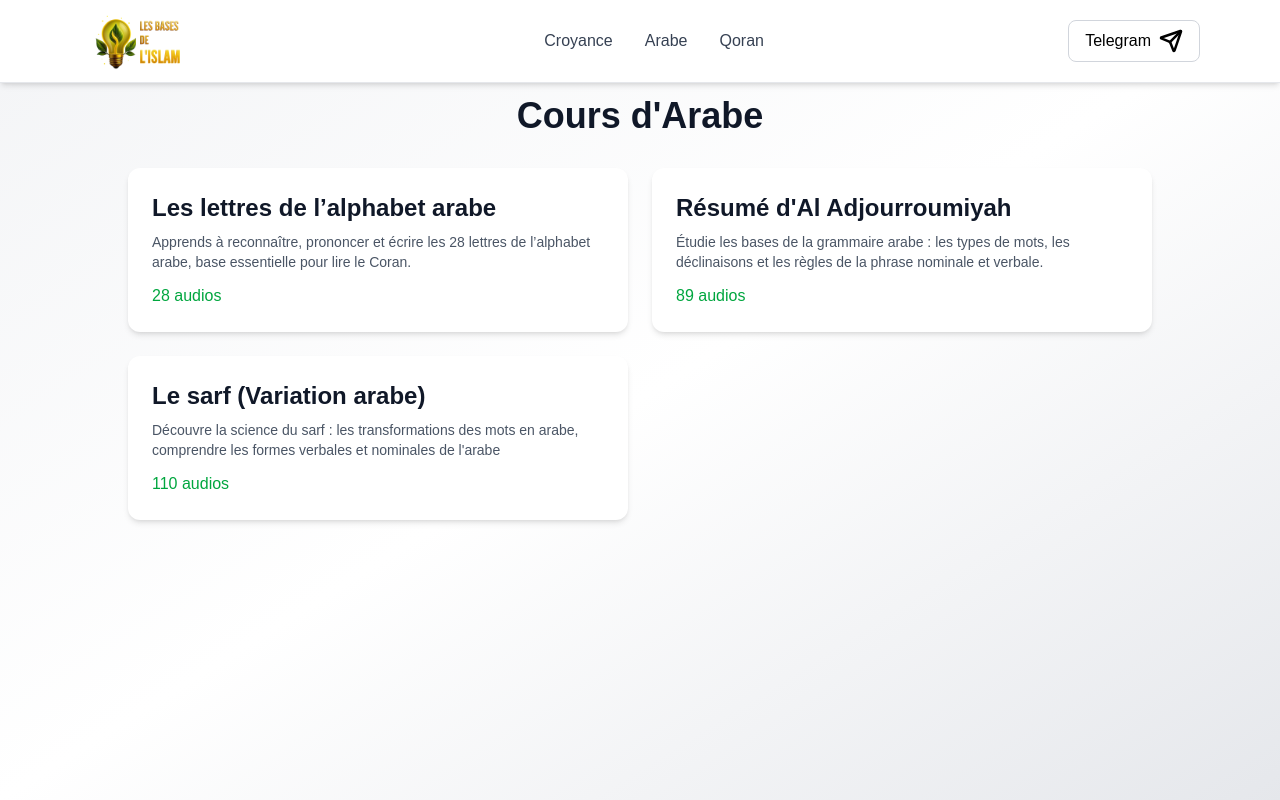
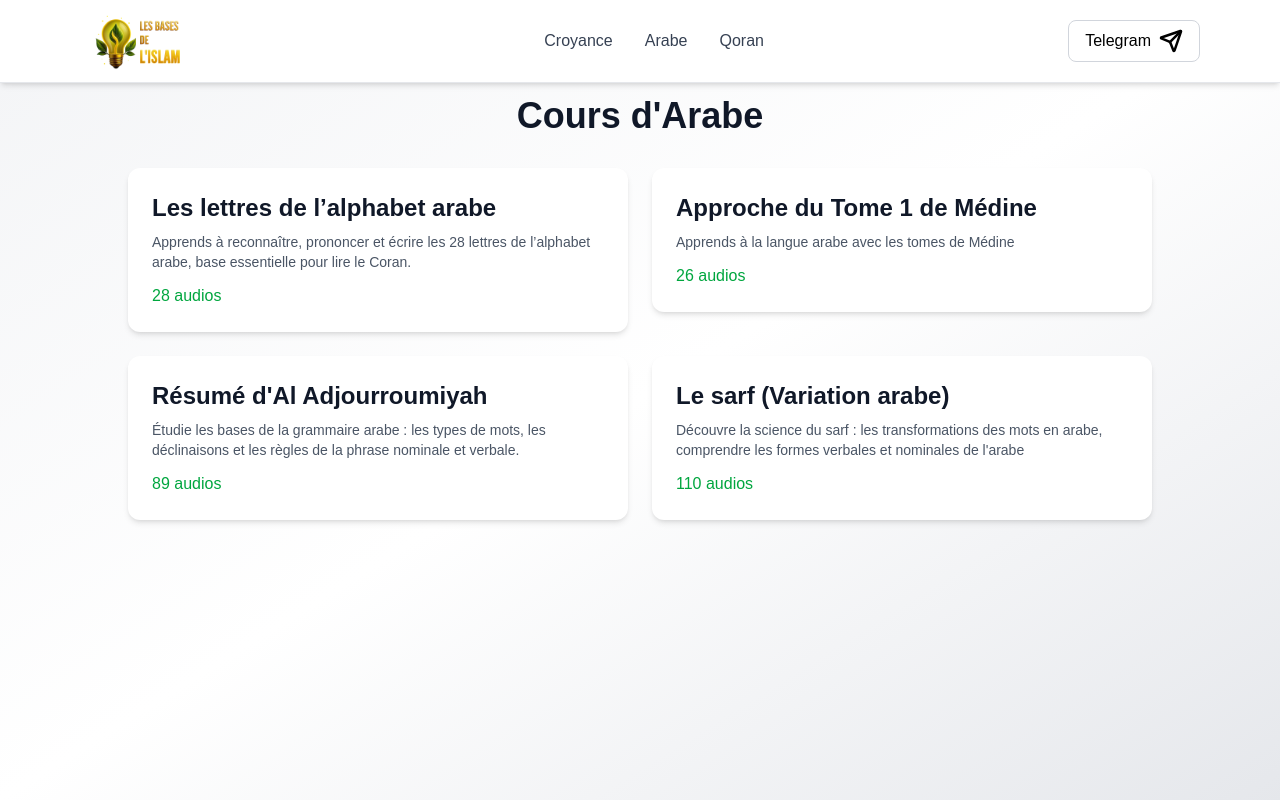
Before and after one commit to Abdelhadi-coder/Les_Bases_De_Islam, a React (Vite) app: page /arabe in a window 1280 px wide. Built offline with nearby package versions, Linux system fonts and the light colour scheme; a web font is replaced by a local one.

Commit message:
ADD : add course

```diff
--- a/src/constants/arabeCourses.js
+++ b/src/constants/arabeCourses.js
@@ -143,6 +143,144 @@ const arabeCourses = [
         name: "Cours 28 : Lecture Arabe",
         cover: "https://bases-islam.b-cdn.net/images/arabe/lecture-arabe/21.jpeg",
         audio: "https://bases-islam.b-cdn.net/courses/arabe/lecture-arabe/28.mp3"
+      }
+    ]
+  },
+  {
+    id: "medine1",
+    title: "Approche du Tome 1 de Médine",
+    description: "Apprends à la langue arabe avec les tomes de Médine",
+    support: "https://bases-islam.b-cdn.net/courses/arabe/medine1/medine1.pdf",
+    audios: [
+      {
+        name: "Cours 1 : Tome 1 de Médine",
+        cover: "https://bases-islam.b-cdn.net/images/arabe/medine1/1.jpg",
+        audio: "https://bases-islam.b-cdn.net/courses/arabe/medine1/1.m4a"
+      },
+      {
+        name: "Cours 2 : Tome 1 de Médine",
+        cover: "https://bases-islam.b-cdn.net/images/arabe/medine1/2.jpg",
+        audio: "https://bases-islam.b-cdn.net/courses/arabe/medine1/2.mp3"
+      },
+      {
+        name: "Cours 3 : Tome 1 de Médine",
+        cover: "https://bases-islam.b-cdn.net/images/arabe/medine1/3.jpg",
+        audio: "https://bases-islam.b-cdn.net/courses/arabe/medine1/3.mp3"
+      },
+      {
+        name: "Cours 4 : Tome 1 de Médine",
+        cover: "https://bases-islam.b-cdn.net/images/arabe/medine1/4.jpg",
+        audio: "https://bases-islam.b-cdn.net/courses/arabe/medine1/4.mp3"
+      },
+      {
+        name: "Cours 5 : Tome 1 de Médine",
+        cover: "https://bases-islam.b-cdn.net/images/arabe/medine1/5.jpg",
+        audio: "https://bases-islam.b-cdn.net/courses/arabe/medine1/5.mp3"
+      },
+      {
+        name: "Cours 6 : Tome 1 de Médine",
+        cover: "https://bases-islam.b-cdn.net/images/arabe/medine1/6.jpg",
+        audio: "https://bases-islam.b-cdn.net/courses/arabe/medine1/6.mp3"
+      },
+      {
+        name: "Cours 7 : Tome 1 de Médine",
+        cover: "https://bases-islam.b-cdn.net/images/arabe/medine1/7.jpg",
+        audio: "https://bases-islam.b-cdn.net/courses/arabe/medine1/7.mp3"
+      },
+      {
+        name: "Cours 8 : Tome 1 de Médine",
+        cover: "https://bases-islam.b-cdn.net/images/arabe/medine1/8.jpg",
+        audio: "https://bases-islam.b-cdn.net/courses/arabe/medine1/8.mp3"
+      },
+      {
+        name: "Cours 9 : Tome 1 de Médine",
+        cover: "https://bases-islam.b-cdn.net/images/arabe/medine1/9.jpg",
+        audio: "https://bases-islam.b-cdn.net/courses/arabe/medine1/9.mp3"
+      },
+      {
+        name: "Cours 10 : Tome 1 de Médine",
+        cover: "https://bases-islam.b-cdn.net/images/arabe/medine1/10.jpg",
+        audio: "https://bases-islam.b-cdn.net/courses/arabe/medine1/10.mp3"
+      },
+      {
+        name: "Cours 11 : Tome 1 de Médine",
+        cover: "https://bases-islam.b-cdn.net/images/arabe/medine1/11.jpg",
+        audio: "https://bases-islam.b-cdn.net/courses/arabe/medine1/11.mp3"
+      },
+      {
+        name: "Cours 12 : Tome 1 de Médine",
+        cover: "https://bases-islam.b-cdn.net/images/arabe/medine1/12.jpg",
+        audio: "https://bases-islam.b-cdn.net/courses/arabe/medine1/12.mp3"
+      },
+      {
+        name: "Cours 13 : Tome 1 de Médine",
+        cover: "https://bases-islam.b-cdn.net/images/arabe/medine1/13.jpg",
+        audio: "https://bases-islam.b-cdn.net/courses/arabe/medine1/13.mp3"
+      },
+      {
+        name: "Cours 14 : Tome 1 de Médine",
+        cover: "https://bases-islam.b-cdn.net/images/arabe/medine1/14.jpg",
+        audio: "https://bases-islam.b-cdn.net/courses/arabe/medine1/14.mp3"
+      },
+      {
+        name: "Cours 15 : Tome 1 de Médine",
+        cover: "https://bases-islam.b-cdn.net/images/arabe/medine1/15.jpg",
+        audio: "https://bases-islam.b-cdn.net/courses/arabe/medine1/15.mp3"
+      },
+      {
+        name: "Cours 16 : Tome 1 de Médine",
+        cover: "https://bases-islam.b-cdn.net/images/arabe/medine1/16.jpg",
+        audio: "https://bases-islam.b-cdn.net/courses/arabe/medine1/16.mp3"
+      },
+      {
+        name: "Cours 17 : Tome 1 de Médine",
+        cover: "https://bases-islam.b-cdn.net/images/arabe/medine1/17.jpg",
+        audio: "https://bases-islam.b-cdn.net/courses/arabe/medine1/17.mp3"
+      },
+      {
+        name: "Cours 18 : Tome 1 de Médine",
+        cover: "https://bases-islam.b-cdn.net/images/arabe/medine1/18.jpg",
+        audio: "https://bases-islam.b-cdn.net/courses/arabe/medine1/18.mp3"
+      },
+      {
+        name: "Cours 19 : Tome 1 de Médine",
+        cover: "https://bases-islam.b-cdn.net/images/arabe/medine1/19.jpg",
+        audio: "https://bases-islam.b-cdn.net/courses/arabe/medine1/19.mp3"
+      },
+      {
+        name: "Cours 20 : Tome 1 de Médine",
+        cover: "https://bases-islam.b-cdn.net/images/arabe/medine1/20.jpg",
+        audio: "https://bases-islam.b-cdn.net/courses/arabe/medine1/20.mp3"
+      },
+      {
+        name: "Cours 21 : Tome 1 de Médine",
+        cover: "https://bases-islam.b-cdn.net/images/arabe/medine1/21.jpg",
+        audio: "https://bases-islam.b-cdn.net/courses/arabe/medine1/21.mp3"
+      },
+      {
+        name: "Cours 22 : Tome 1 de Médine",
+        cover: "https://bases-islam.b-cdn.net/images/arabe/medine1/22.jpg",
+        audio: "https://bases-islam.b-cdn.net/courses/arabe/medine1/22.mp3"
+      },
+      {
+        name: "Cours 23 : Tome 1 de Médine",
+        cover: "https://bases-islam.b-cdn.net/images/arabe/medine1/23.jpg",
+        audio: "https://bases-islam.b-cdn.net/courses/arabe/medine1/23.mp3"
+      },
+      {
+        name: "Cours 24 : Tome 1 de Médine",
+        cover: "https://bases-islam.b-cdn.net/images/arabe/medine1/24.jpg",
+        audio: "https://bases-islam.b-cdn.net/courses/arabe/medine1/24.mp3"
+      },
+      {
+        name: "Cours 25 : Tome 1 de Médine",
+        cover: "https://bases-islam.b-cdn.net/images/arabe/medine1/25.jpg",
+        audio: "https://bases-islam.b-cdn.net/courses/arabe/medine1/25.mp3"
+      },
+      {
+        name: "Cours 26 : Tome 1 de Médine",
+        cover: "https://bases-islam.b-cdn.net/images/arabe/medine1/26.jpg",
+        audio: "https://bases-islam.b-cdn.net/courses/arabe/medine1/26.mp3"
       }
     ]
   },
```
